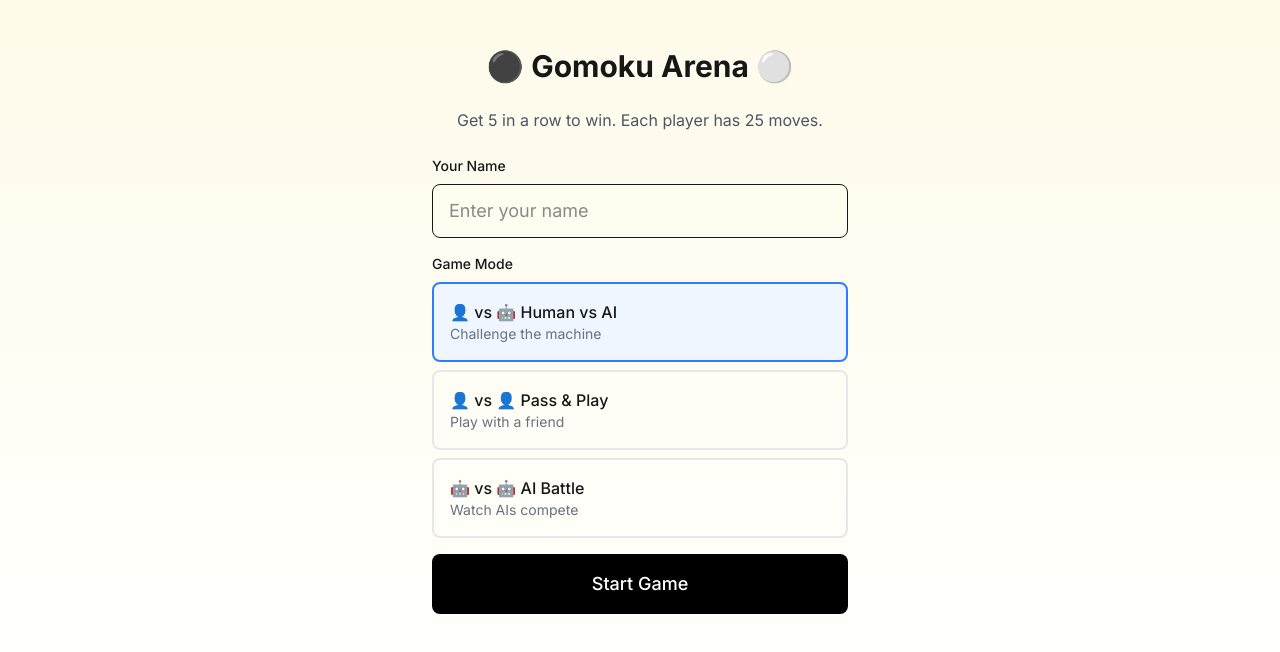
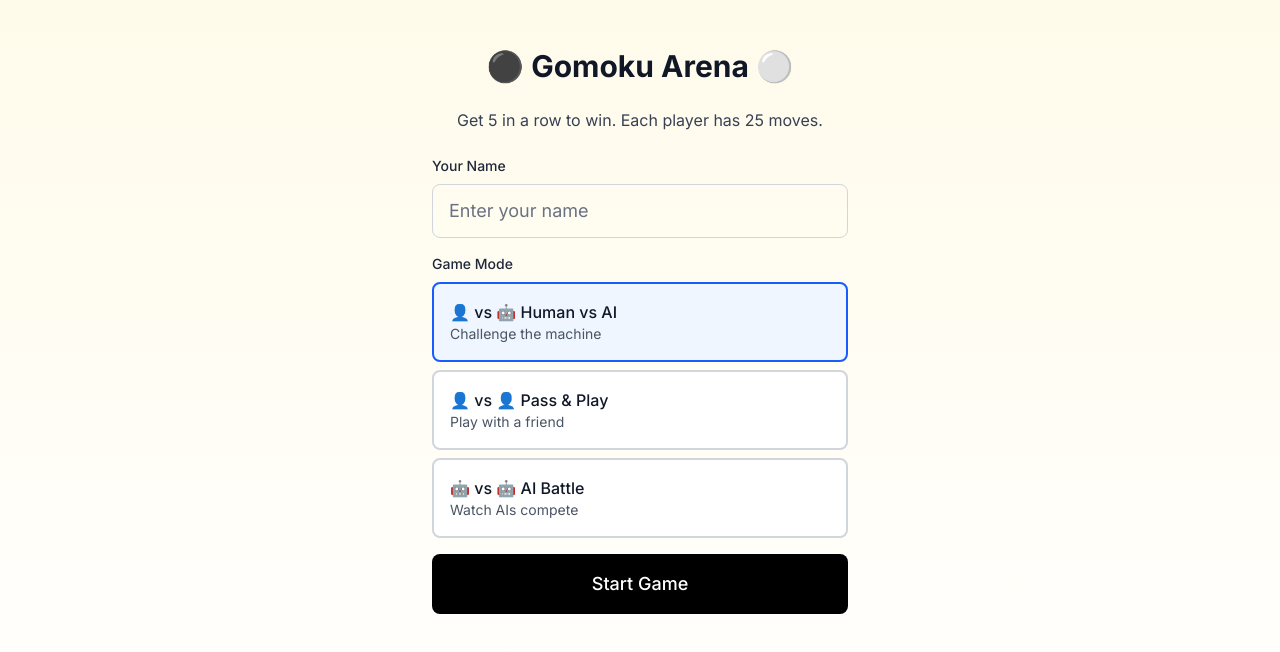
Before and after one commit to joe-rlo/gomoku-arena, a Next.js app: page / in a window 1280 px wide. Shown: the top 652 px of the page. Built offline with nearby package versions, Linux system fonts and the light colour scheme.

Commit message:
Fix text contrast - darker colors for better readability

```diff
--- a/src/components/Game.tsx
+++ b/src/components/Game.tsx
@@ -101,25 +101,25 @@ export default function Game() {
   if (!gameStarted) {
     return (
       <div className="flex flex-col items-center gap-6 p-4 max-w-md mx-auto">
-        <h1 className="text-3xl font-bold text-center">⚫ Gomoku Arena ⚪</h1>
-        <p className="text-center text-gray-600">
+        <h1 className="text-3xl font-bold text-center text-gray-900">⚫ Gomoku Arena ⚪</h1>
+        <p className="text-center text-gray-700">
           Get 5 in a row to win. Each player has 25 moves.
         </p>
 
         <div className="w-full space-y-4">
           <div>
-            <label className="block text-sm font-medium mb-2">Your Name</label>
+            <label className="block text-sm font-medium mb-2 text-gray-800">Your Name</label>
             <input
               type="text"
               value={playerName}
               onChange={(e) => setPlayerName(e.target.value)}
               placeholder="Enter your name"
-              className="w-full px-4 py-3 border rounded-lg text-lg"
+              className="w-full px-4 py-3 border border-gray-300 rounded-lg text-lg text-gray-900 placeholder-gray-500"
             />
           </div>
 
           <div>
-            <label className="block text-sm font-medium mb-2">Game Mode</label>
+            <label className="block text-sm font-medium mb-2 text-gray-800">Game Mode</label>
             <div className="grid grid-cols-1 gap-2">
               {[
                 { mode: 'human-vs-ai' as GameMode, label: '👤 vs 🤖 Human vs AI', desc: 'Challenge the machine' },
@@ -132,13 +132,13 @@ export default function Game() {
                   className={`
                     p-4 rounded-lg border-2 text-left transition-all
                     ${gameMode === mode
-                      ? 'border-blue-500 bg-blue-50'
-                      : 'border-gray-200 hover:border-gray-300'
+                      ? 'border-blue-600 bg-blue-50'
+                      : 'border-gray-300 hover:border-gray-400 bg-white'
                     }
                   `}
                 >
-                  <div className="font-medium">{label}</div>
-                  <div className="text-sm text-gray-500">{desc}</div>
+                  <div className="font-medium text-gray-900">{label}</div>
+                  <div className="text-sm text-gray-600">{desc}</div>
                 </button>
               ))}
             </div>
@@ -154,20 +154,20 @@ export default function Game() {
 
         {/* Stats */}
         {(stats.humanWins > 0 || stats.agentWins > 0) && (
-          <div className="w-full p-4 bg-gray-50 rounded-lg">
-            <h3 className="font-medium mb-2 text-center">Session Stats</h3>
+          <div className="w-full p-4 bg-white border border-gray-200 rounded-lg">
+            <h3 className="font-medium mb-2 text-center text-gray-900">Session Stats</h3>
             <div className="grid grid-cols-3 gap-4 text-center">
               <div>
                 <div className="text-2xl font-bold text-green-600">{stats.humanWins}</div>
-                <div className="text-sm text-gray-500">Human Wins</div>
+                <div className="text-sm text-gray-700">Human Wins</div>
               </div>
               <div>
-                <div className="text-2xl font-bold text-gray-400">{stats.draws}</div>
-                <div className="text-sm text-gray-500">Draws</div>
+                <div className="text-2xl font-bold text-gray-500">{stats.draws}</div>
+                <div className="text-sm text-gray-700">Draws</div>
               </div>
               <div>
                 <div className="text-2xl font-bold text-red-600">{stats.agentWins}</div>
-                <div className="text-sm text-gray-500">AI Wins</div>
+                <div className="text-sm text-gray-700">AI Wins</div>
               </div>
             </div>
           </div>
```
